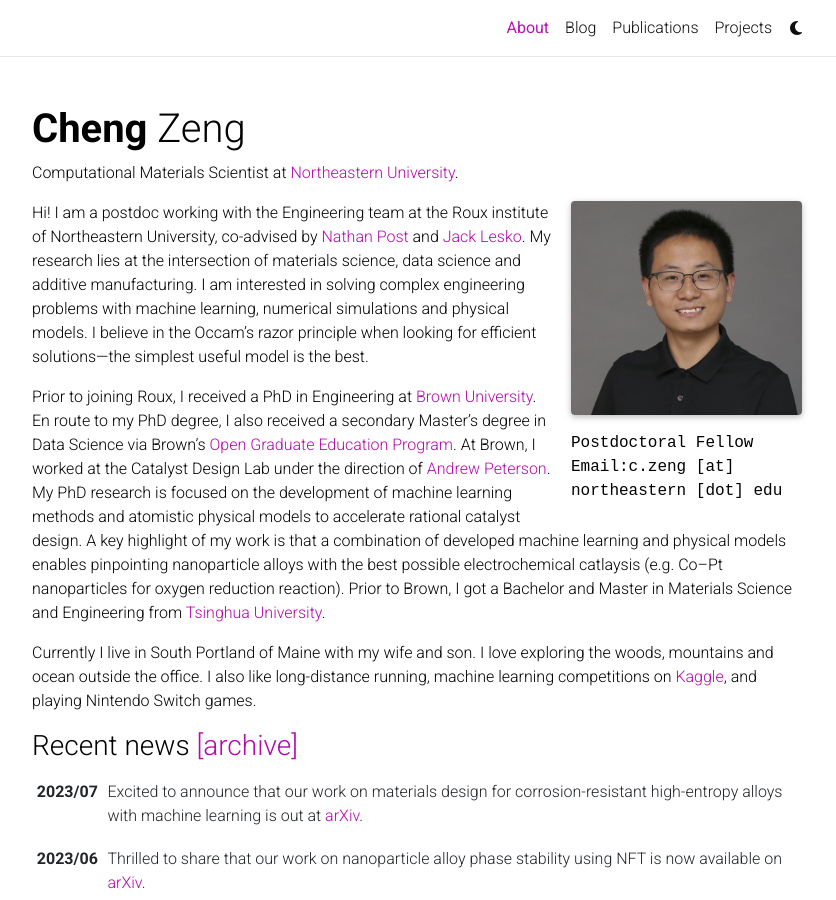
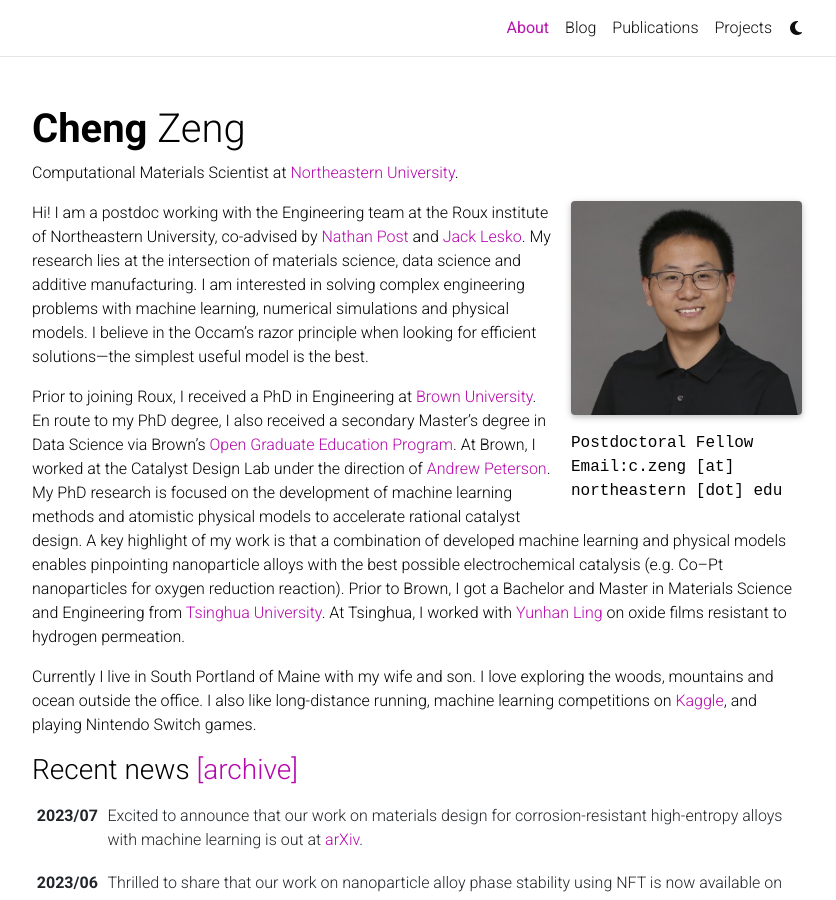
Before and after one commit to cengc13/website, a Jekyll site: the page built from _pages/about.md, in a window 1280 px wide and 900 px high. Shown: the whole window, without its empty margins (223-1059 px from the left). Built offline with Jekyll 4.4.1, drawn with Linux system fonts in a browser that asks for light colours; comment, search, counter and statistics services are not loaded; a style sheet for code colours, icons or effects is not loaded.

Commit message:
add tsinghua advisor

```diff
--- a/_pages/about.md
+++ b/_pages/about.md
@@ -19,6 +19,6 @@ social: false  # includes social icons at the bottom of the page
 
 Hi! I am a postdoc working with the Engineering team at the Roux institute of Northeastern University, co-advised by <a href='https://roux.northeastern.edu/people/nathan-post/'>Nathan Post</a> and <a href='https://roux.northeastern.edu/people/jack-lesko/'>Jack Lesko</a>. My research lies at the intersection of materials science, data science and additive manufacturing. I am interested in solving complex engineering problems with machine learning, numerical simulations and physical models. I believe in the Occam's razor principle when looking for efficient solutions---the simplest useful model is the best.
 
-Prior to joining Roux, I received a PhD in Engineering at <a href='https://www.brown.edu/'>Brown University</a>.  En route to my PhD degree, I also received a secondary Master's degree in Data Science via Brown's <a href='https://graduateschool.brown.edu/academics-research/distinctive-opportunities/open-graduate-education'>Open Graduate Education Program</a>. At Brown, I worked at the Catalyst Design Lab under the direction of <a href='https://engineering.brown.edu/people/andrew-peterson'>Andrew Peterson</a>. My PhD research is focused on the development of machine learning methods and atomistic physical models to accelerate rational catalyst design. A key highlight of my work is that a combination of developed machine learning and physical models enables pinpointing nanoparticle alloys with the best possible electrochemical catlaysis (e.g. Co--Pt nanoparticles for oxygen reduction reaction). Prior to Brown, I got a Bachelor and Master in Materials Science and Engineering from <a href='https://www.tsinghua.edu.cn/en/'>Tsinghua University</a>.
+Prior to joining Roux, I received a PhD in Engineering at <a href='https://www.brown.edu/'>Brown University</a>.  En route to my PhD degree, I also received a secondary Master's degree in Data Science via Brown's <a href='https://graduateschool.brown.edu/academics-research/distinctive-opportunities/open-graduate-education'>Open Graduate Education Program</a>. At Brown, I worked at the Catalyst Design Lab under the direction of <a href='https://engineering.brown.edu/people/andrew-peterson'>Andrew Peterson</a>. My PhD research is focused on the development of machine learning methods and atomistic physical models to accelerate rational catalyst design. A key highlight of my work is that a combination of developed machine learning and physical models enables pinpointing nanoparticle alloys with the best possible electrochemical catalysis (e.g. Co--Pt nanoparticles for oxygen reduction reaction). Prior to Brown, I got a Bachelor and Master in Materials Science and Engineering from <a href='https://www.tsinghua.edu.cn/en/'>Tsinghua University</a>. At Tsinghua, I worked with <a href='https://www.mse.tsinghua.edu.cn/mseen/info/1018/1085.htm'>Yunhan Ling</a> on oxide films resistant to hydrogen permeation.
 
 Currently I live in South Portland of Maine with my wife and son. I love exploring the woods, mountains and ocean outside the office. I also like long-distance running, machine learning competitions on <a href='https://www.kaggle.com/'>Kaggle</a>, and playing Nintendo Switch games.
```
